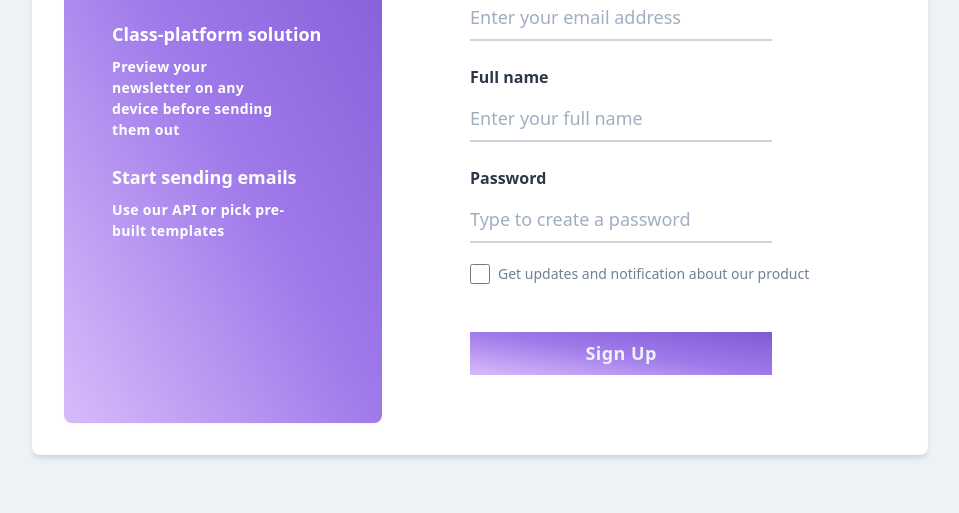
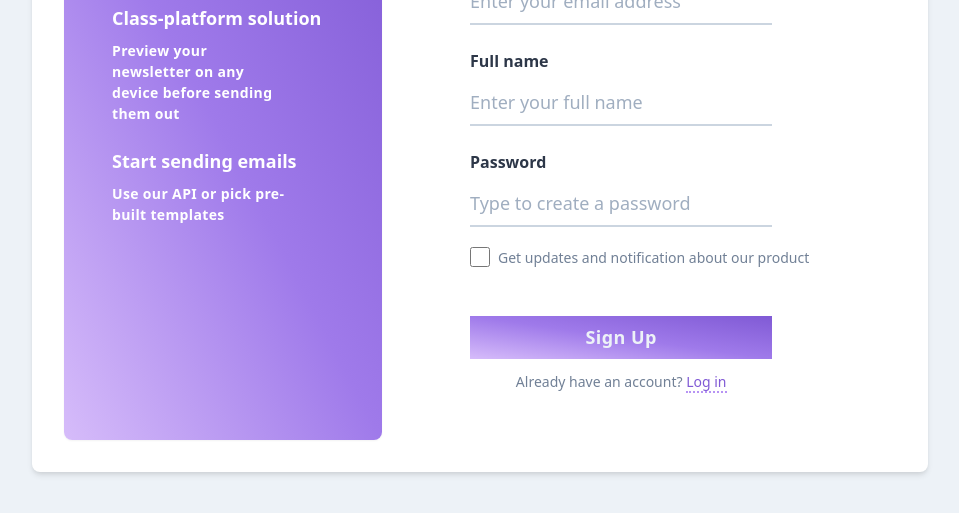
Before and after one commit to zuhranahmed/signupusingtailwindcss, a website: page public/index.html in a window 1280 px wide. Shown: the part 287-800 px from the top of the page, without its empty margins (160-1119 px from the left). Drawn offline with nearby package versions, Linux system fonts and the light colour scheme; files that its build step writes are made by us from their sources.

Commit message:
fixed a bug

```diff
--- a/public/index.html
+++ b/public/index.html
@@ -91,6 +91,18 @@
               </button>
             </div>
           </form>
+          <div>
+            <p
+              class="text-gray-600 text-center md:w-4/5 mt-3 text-xs md:text-sm"
+            >
+              Already have an account?
+              <a
+                href="signin.html"
+                class="text-purple-600 border-b-2 border-purple-400 border-dotted"
+                >Log in</a
+              >
+            </p>
+          </div>
         </div>
       </div>
     </div>
```
